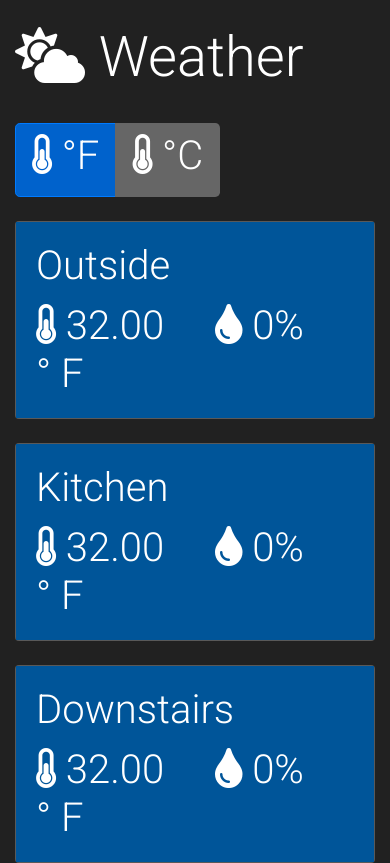
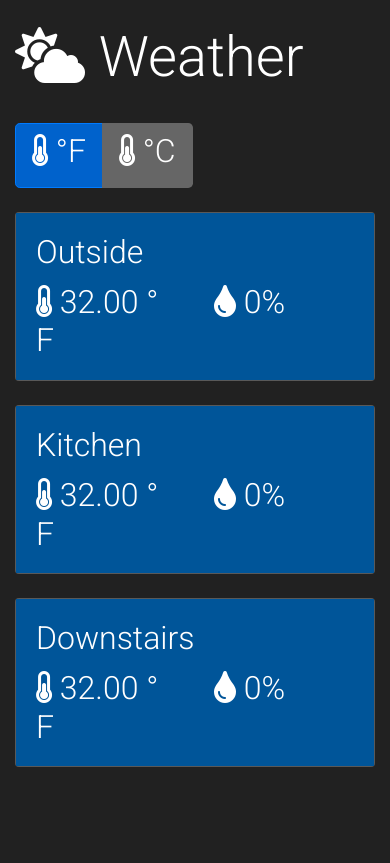
Before and after one commit to thinkaliker/homeweather, a plain HTML site: page index.html in a window 390 px wide. Drawn offline with nearby package versions, Linux system fonts and the light colour scheme; no server answers.

Commit message:
added icon for mobile devices

```diff
--- a/index.html
+++ b/index.html
@@ -4,7 +4,9 @@
 <head>
     <meta charset="utf-8">
     <meta name="viewport" content="width=device-width, initial-scale=1, shrink-to-fit=no">
-    <title>Weather | Home</title>
+    <title>Weather</title>
+    <link rel="apple-touch-icon" sizes="128x128" href="icon.png">
+    <link rel="icon" sizes="192x192" href="icon.png">
     <link rel="stylesheet" href="https://stackpath.bootstrapcdn.com/bootstrap/4.1.2/css/bootstrap.min.css" integrity="sha384-Smlep5jCw/wG7hdkwQ/Z5nLIefveQRIY9nfy6xoR1uRYBtpZgI6339F5dgvm/e9B"
         crossorigin="anonymous">
     <link rel="stylesheet" href="https://use.fontawesome.com/releases/v5.7.0/css/all.css" integrity="sha384-lZN37f5QGtY3VHgisS14W3ExzMWZxybE1SJSEsQp9S+oqd12jhcu+A56Ebc1zFSJ"
@@ -40,7 +42,7 @@
         <div class="row">&nbsp;</div>
         <div class="row">
             <div class="col">
-                <h1 class="display-4"><i class="fas fa-cloud-sun"></i> Weather</h1>
+                <h2 class="display-4"><i class="fas fa-cloud-sun"></i> Weather</h2>
             </div>
         </div>
         <div class="row">&nbsp;</div>
@@ -48,10 +50,10 @@
             <div class="col">
                 <div class="btn-group btn-group-lg" role="group" aria-label="units">
                     <button type="button" class="btn" id="f_btn">
-                        <h1 class=""><i class="fas fa-thermometer-half"></i> &deg;F</h1>
+                        <h2 class=""><i class="fas fa-thermometer-half"></i> &deg;F</h2>
                     </button>
                     <button type="button" class="btn" id="c_btn">
-                        <h1 class=""><i class="fas fa-thermometer-half"></i> &deg;C</h1>
+                        <h2 class=""><i class="fas fa-thermometer-half"></i> &deg;C</h2>
                     </button>
                 </div>
             </div>
@@ -61,8 +63,8 @@
             <div class="col">
                 <div class="card">
                     <div class="card-body" id="outside">
-                        <h1 class="card-title">Outside&nbsp;<i id="bat_outside" class="fas fa-battery-empty" hidden></i></h1>
-                        <h1 class="card-text">
+                        <h2 class="card-title">Outside&nbsp;<i id="bat_outside" class="fas fa-battery-empty" hidden></i></h2>
+                        <h2 class="card-text">
                             <div class="row">
                                 <div class="col">
                                     <i class="fas fa-thermometer-half"></i>
@@ -76,7 +78,7 @@
                                     <span id="hum_outside">Loading...</span>%
                                 </div>
                             </div>
-                        </h1>
+                        </h2>
                     </div>
                 </div>
             </div>
@@ -86,8 +88,8 @@
             <div class="col">
                 <div class="card">
                     <div class="card-body" id="kitchen">
-                        <h1 class="card-title">Kitchen&nbsp;<i id="bat_kitchenitchen" class="fas fa-battery-empty" hidden></i></h1>
-                        <h1 class="card-text">
+                        <h2 class="card-title">Kitchen&nbsp;<i id="bat_kitchenitchen" class="fas fa-battery-empty" hidden></i></h2>
+                        <h2 class="card-text">
                             <div class="row">
                                 <div class="col">
                                     <i class="fas fa-thermometer-half"></i>
@@ -101,7 +103,7 @@
                                     <span id="hum_kitchen">Loading...</span>%
                                 </div>
                             </div>
-                        </h1>
+                        </h2>
                     </div>
                 </div>
             </div>
@@ -111,8 +113,8 @@
             <div class="col">
                 <div class="card">
                     <div class="card-body" id="downstairs">
-                        <h1 class="card-title">Downstairs&nbsp;<i id="bat_downstairs" class="fas fa-battery-empty" hidden></i></h1>
-                        <h1 class="card-text">
+                        <h2 class="card-title">Downstairs&nbsp;<i id="bat_downstairs" class="fas fa-battery-empty" hidden></i></h2>
+                        <h2 class="card-text">
                             <div class="row">
                                 <div class="col">
                                     <i class="fas fa-thermometer-half"></i>
@@ -126,7 +128,7 @@
                                     <span id="hum_downstairs">Loading...</span>%
                                 </div>
                             </div>
-                        </h1>
+                        </h2>
                     </div>
                 </div>
             </div>
```
Also changed, not shown: icon.png (added).
